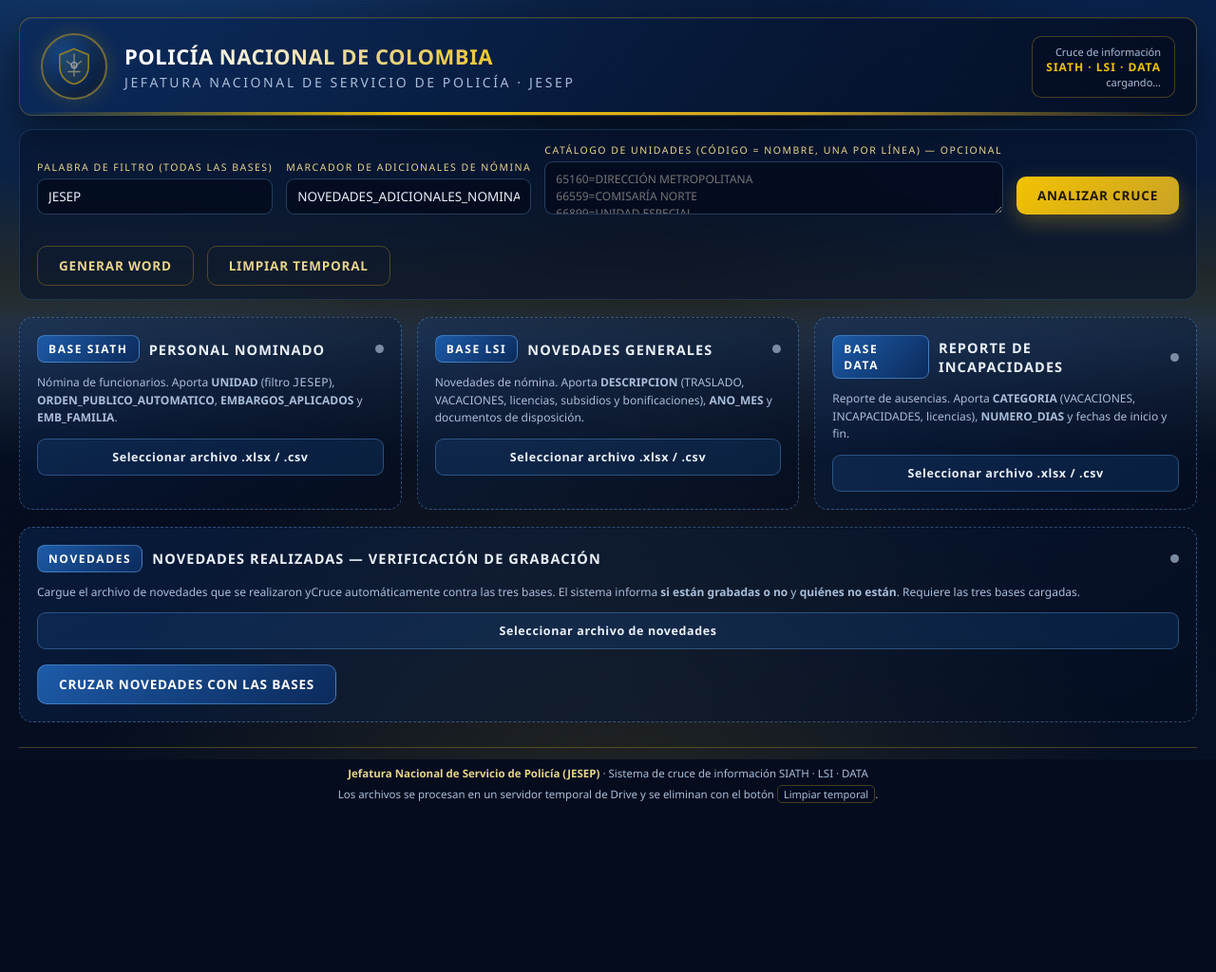
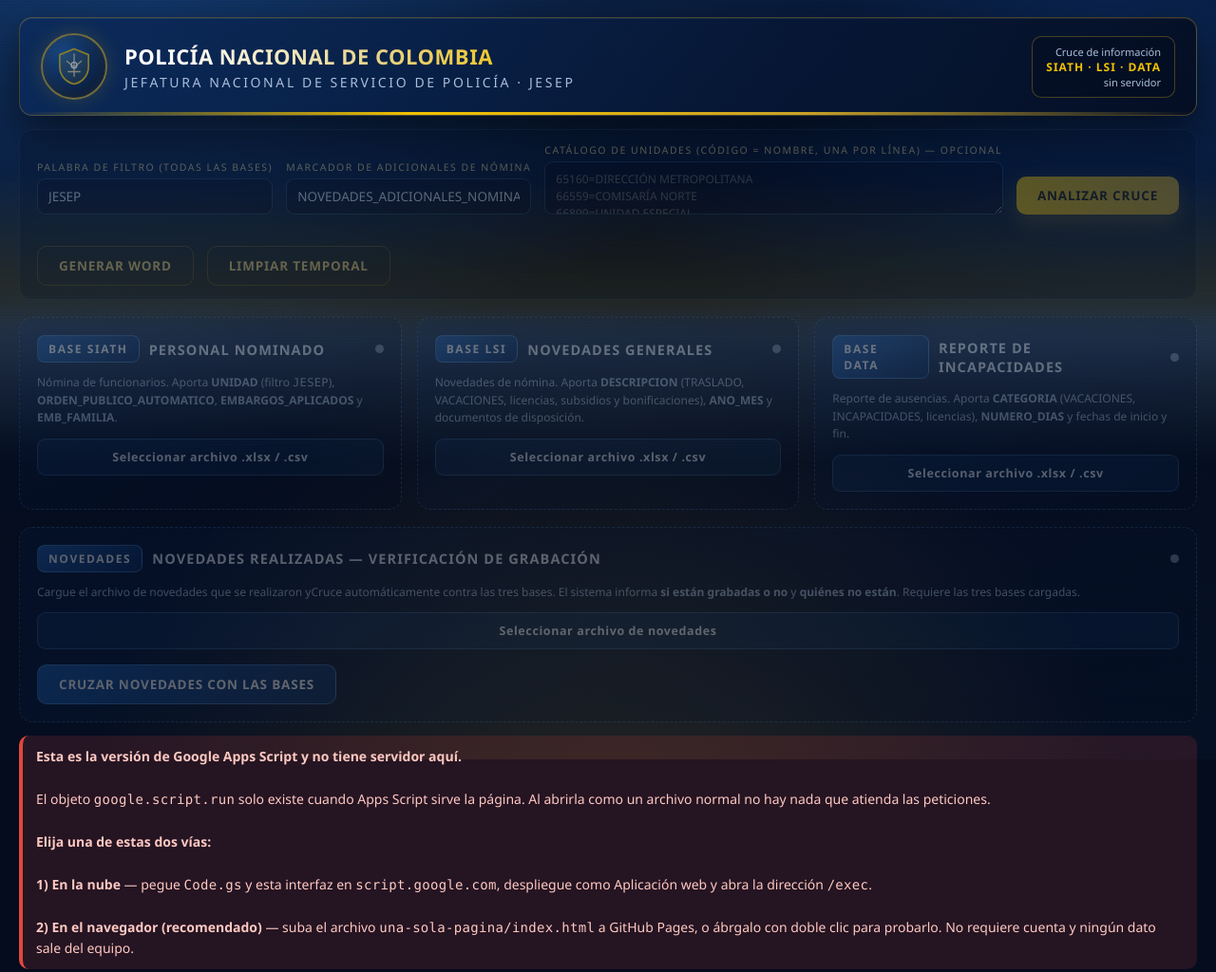
Before and after one commit to jesepgutahnotificaciones-blip/nomina_jesep, a plain HTML site: page index.html in a window 1280 px wide. Shown: the top 1024 px of the page at 95% size. Before the commit the page ends 924 px from the top, so only its background shows below. Drawn offline with Linux system fonts and the light colour scheme.

Commit message:
VERSION1.1

```diff
--- a/index.html
+++ b/index.html
@@ -1179,6 +1179,38 @@
    EVENTOS
    ============================================================ */
 document.addEventListener('DOMContentLoaded', function(){
+
+  /* --- Guarda de entorno ---------------------------------------------
+     Esta interfaz usa google.script.run, que SOLO existe cuando Apps
+     Script sirve la pagina (script.google.com/macros/s/.../exec).
+     Si se abre el archivo con doble clic o desde GitHub Pages no hay
+     servidor, y conviene decirlo claro en vez de mostrar un error. */
+  if (typeof google === 'undefined' || !google.script || !google.script.run) {
+    Array.prototype.forEach.call(
+      document.querySelectorAll('.zona, .config, .pestanas'),
+      function(e){ e.style.opacity = '0.35'; e.style.pointerEvents = 'none'; });
+    var c = $('mensajes');
+    if (c) {
+      c.innerHTML =
+        '<div class="aviso err" style="font-size:14px">' +
+        '<b>Esta es la versi&oacute;n de Google Apps Script y no tiene servidor aqu&iacute;.</b><br><br>' +
+        'El objeto <span class="mono">google.script.run</span> solo existe cuando Apps Script sirve ' +
+        'la p&aacute;gina. Al abrirla como un archivo normal no hay nada que atienda las peticiones.<br><br>' +
+        '<b>Elija una de estas dos v&iacute;as:</b><br><br>' +
+        '<b>1) En la nube</b> &mdash; pegue <span class="mono">Code.gs</span> y esta interfaz en ' +
+        '<span class="mono">script.google.com</span>, despliegue como Aplicaci&oacute;n web y abra ' +
+        'la direcci&oacute;n <span class="mono">/exec</span>.<br><br>' +
+        '<b>2) En el navegador (recomendado)</b> &mdash; suba el archivo ' +
+        '<span class="mono">una-sola-pagina/index.html</span> a GitHub Pages, o &aacute;brgalo con ' +
+        'doble clic para probarlo. No requiere cuenta y ning&uacute;n dato sale del equipo.' +
+        '</div>';
+    }
+    var s = $('selloVersion');
+    if (s) s.textContent = 'sin servidor';
+    return;
+  }
+  /* --- Fin de la guarda ------------------------------------------------ */
+
   $('fileSiath').addEventListener('change', function(){
     subir('siath','fileSiath','zonaSiath','infoSiath','barraSiath','hojaSiath').catch(function(){});
   });
```
